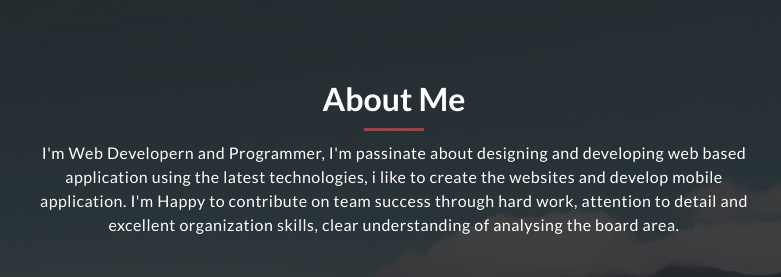
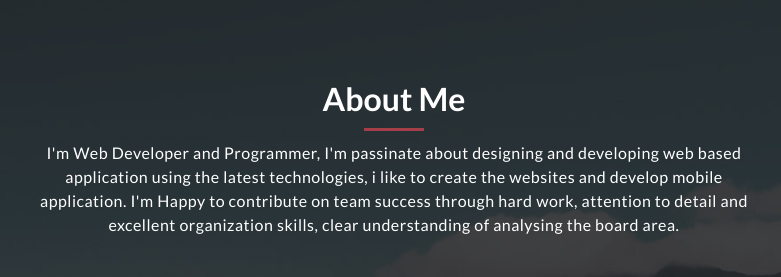
Before and after one commit to Vignesh-Kudva/MyResume.github.io, a plain HTML site: page index.html in a window 1280 px wide. Shown: the top 277 px of the page, 406-1187 px from the left. Drawn offline with Linux system fonts and the light colour scheme.

Commit message:
Update index.html

```diff
--- a/index.html
+++ b/index.html
@@ -80,7 +80,7 @@ https://templatemo.com/tm-531-reflux
           <div class="section-heading">
             <h2>About Me</h2>
             <div class="line-dec"></div>
-            <span>I'm Web Developern and Programmer, I'm passinate about designing and developing web based application
+            <span>I'm Web Developer and Programmer, I'm passinate about designing and developing web based application
               using the latest technologies, i like to create the websites and develop mobile application. I'm Happy
               to contribute on team success through hard work, attention to detail and excellent organization skills,
               clear understanding of analysing the board area.</span
```
